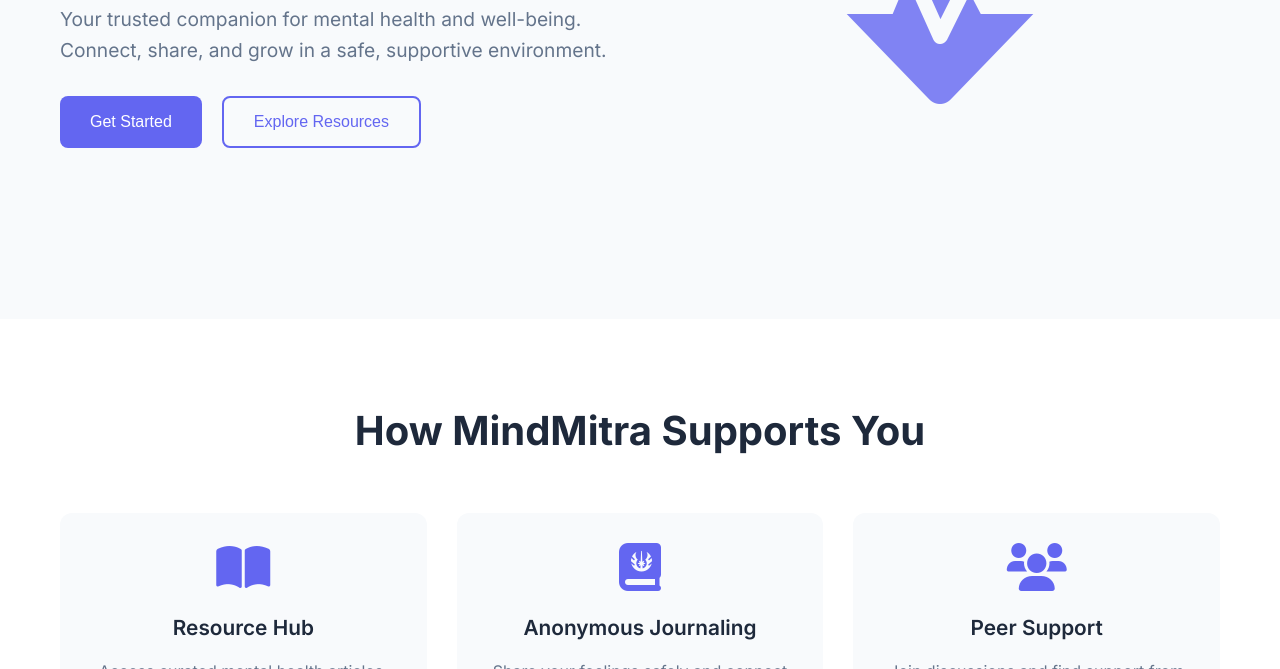
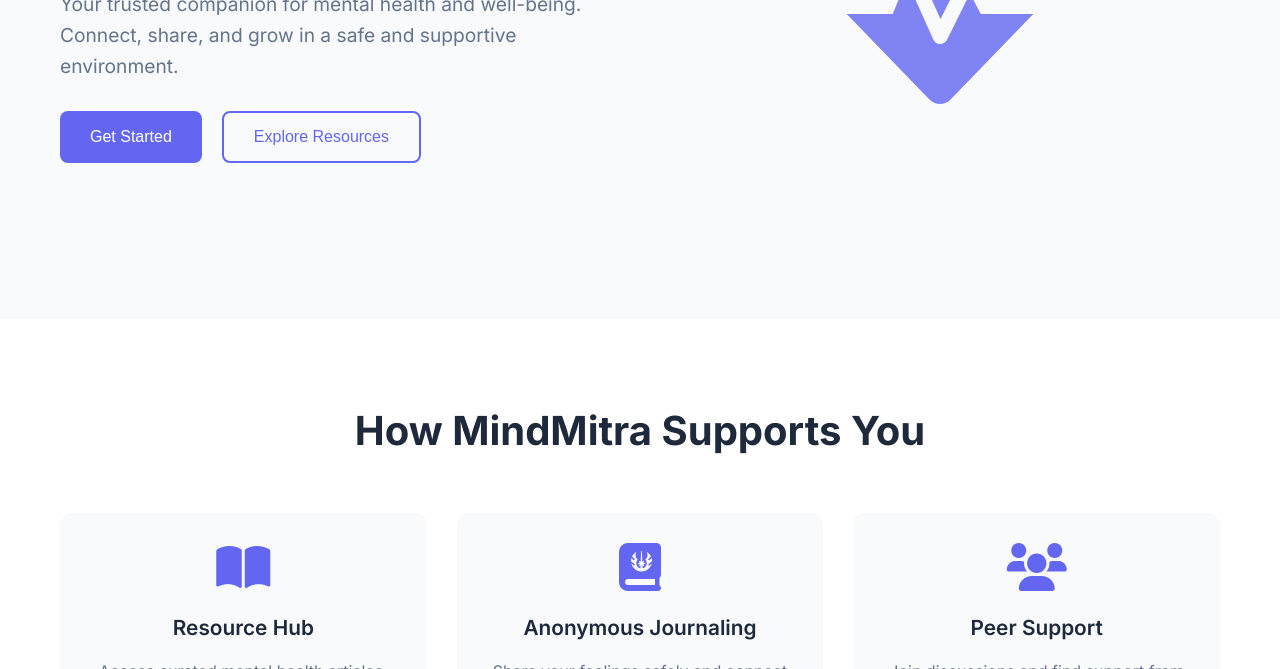
Before and after one commit to Madala2997/Mental-Health-Support-Platform, a website: page client/index.html in a window 1280 px wide. Shown: the part 431-1100 px from the top of the page. Drawn offline with nearby package versions, Linux system fonts and the light colour scheme; no server answers.

Commit message:
Minor changes

```diff
--- a/client/index.html
+++ b/client/index.html
@@ -62,7 +62,7 @@
             <div class="hero">
                 <div class="hero-content">
                     <h1>Welcome to MindMitra</h1>
-                    <p>Your trusted companion for mental health and well-being. Connect, share, and grow in a safe, supportive environment.</p>
+                    <p>Your trusted companion for mental health and well-being. Connect, share, and grow in a safe and supportive environment.</p>
                     <div class="hero-buttons">
                         <button class="btn btn-primary btn-large" onclick="showRegister()">Get Started</button>
                         <button class="btn btn-outline btn-large" onclick="navigateToPage('resources')">Explore Resources</button>
```
